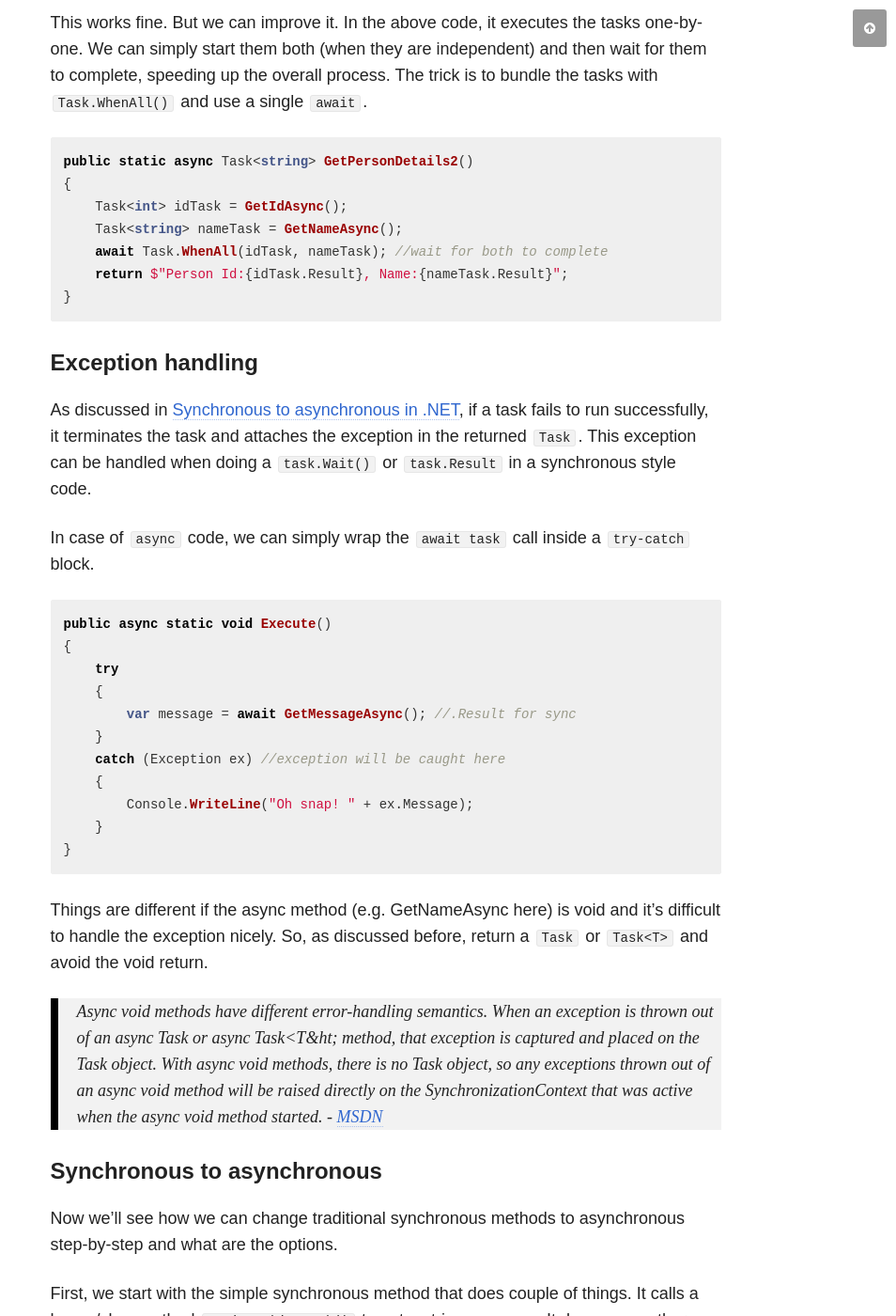
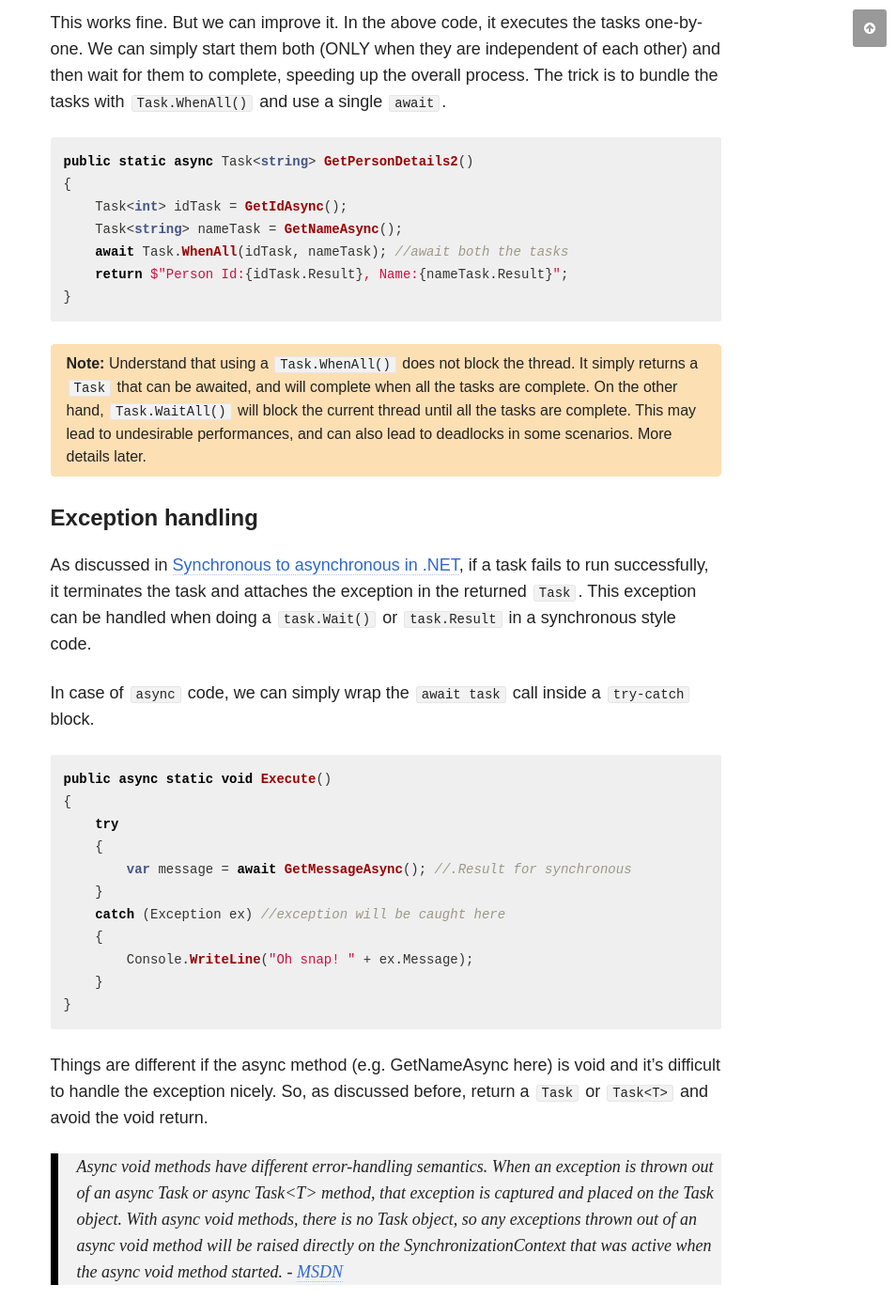
Before and after one commit to chakrabar/chakrabar.github.io, a Jekyll site: the page built from _posts/articles/2018-06-04-async-await-2.md, in a window 1280 px wide and 1400 px high, scrolled down 2692 px. Shown: the whole window at 94% size, without its empty margins (326-1280 px from the left). Built offline with Jekyll 4.4.1, drawn with Linux system fonts in a browser that asks for light colours; nearby versions of some CDN libraries; comment, search, counter and statistics services are not loaded.

Commit message:
Making same page link a non-link and other fixes

````diff
--- a/_posts/articles/2018-06-04-async-await-2.md
+++ b/_posts/articles/2018-06-04-async-await-2.md
@@ -62,17 +62,20 @@
 }
 ```
 
-This works fine. But we can improve it. In the above code, it executes the tasks one-by-one. We can simply start them both (when they are independent) and then wait for them to complete, speeding up the overall process. The trick is to bundle the tasks with `Task.WhenAll()` and use a single `await`.
+This works fine. But we can improve it. In the above code, it executes the tasks one-by-one. We can simply start them both (ONLY when they are independent of each other) and then wait for them to complete, speeding up the overall process. The trick is to bundle the tasks with `Task.WhenAll()` and use a single `await`.
 
 ```cs
 public static async Task<string> GetPersonDetails2()
 {
     Task<int> idTask = GetIdAsync();
     Task<string> nameTask = GetNameAsync();
-    await Task.WhenAll(idTask, nameTask); //wait for both to complete
+    await Task.WhenAll(idTask, nameTask); //await both the tasks
     return $"Person Id:{idTask.Result}, Name:{nameTask.Result}";
 }
 ```
+
+**Note:** Understand that using a `Task.WhenAll()` does not block the thread. It simply returns a `Task` that can be awaited, and will complete when all the tasks are complete. On the other hand, `Task.WaitAll()` will block the current thread until all the tasks are complete. This may lead to undesirable performances, and can also lead to deadlocks in some scenarios. More details later.
+{: .notice--warning}
 
 #### Exception handling
 
@@ -85,7 +88,7 @@
 {
     try
     {
-        var message = await GetMessageAsync(); //.Result for sync
+        var message = await GetMessageAsync(); //.Result for synchronous
     }
     catch (Exception ex) //exception will be caught here
     {
@@ -96,7 +99,7 @@
 
 Things are different if the async method (e.g. GetNameAsync here) is void and it's difficult to handle the exception nicely. So, as discussed before, return a `Task` or `Task<T>` and avoid the void return.
 
-> Async void methods have different error-handling semantics. When an exception is thrown out of an async Task or async Task&lt;T&ht; method, that exception is captured and placed on the Task object. With async void methods, there is no Task object, so any exceptions thrown out of an async void method will be raised directly on the SynchronizationContext that was active when the async void method started. - [MSDN](https://msdn.microsoft.com/en-us/magazine/jj991977.aspx)
+> Async void methods have different error-handling semantics. When an exception is thrown out of an async Task or async Task&lt;T&gt; method, that exception is captured and placed on the Task object. With async void methods, there is no Task object, so any exceptions thrown out of an async void method will be raised directly on the SynchronizationContext that was active when the async void method started. - [MSDN](https://msdn.microsoft.com/en-us/magazine/jj991977.aspx)
 
 #### Synchronous to asynchronous
 
@@ -239,4 +242,4 @@
 * **[Synchronous to asynchronous in .NET](/articles/sync-to-async-in-dotnet/)**
 * **[Basic task cancellation demo in C#](/articles/task-cancellation/)**
 * **[How does Async-Await work - Part I](/articles/async-await/)**
-* **[How does Async-Await work - Part II](#)**
+* **How does Async-Await work - Part II**
````
Also changed, not shown: _posts/articles/2018-02-18-sync-to-async-in-dotnet.md (+14 -14 lines), _posts/articles/2018-02-19-task-cancellation.md (+5 -5 lines), _posts/articles/2018-05-28-async-await.md (+1 -1 lines).
